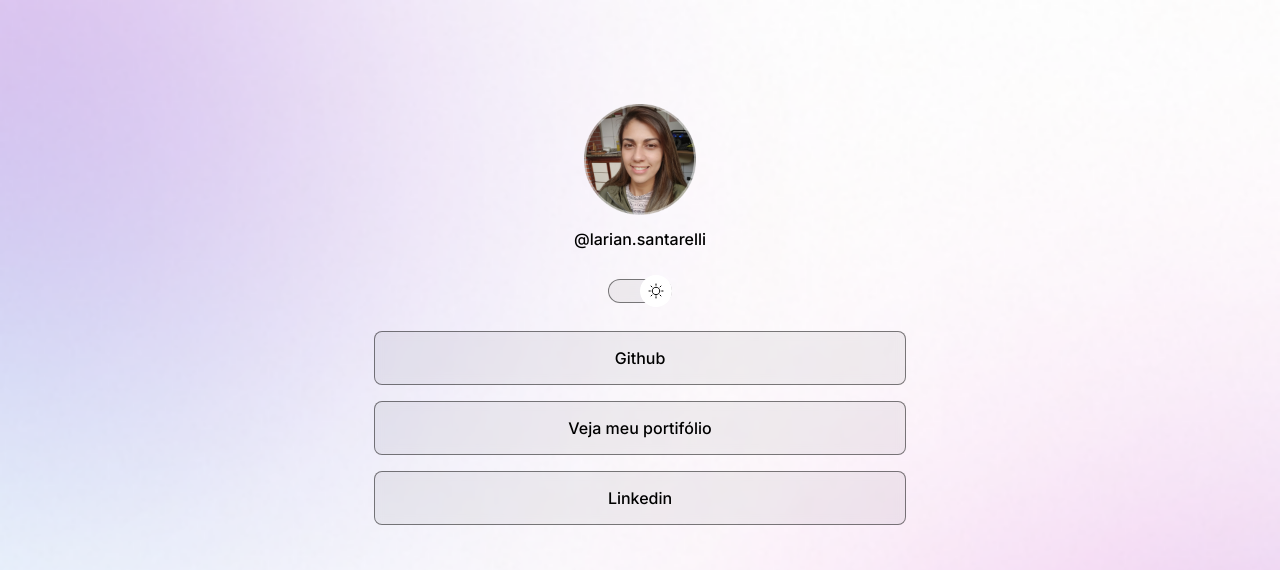
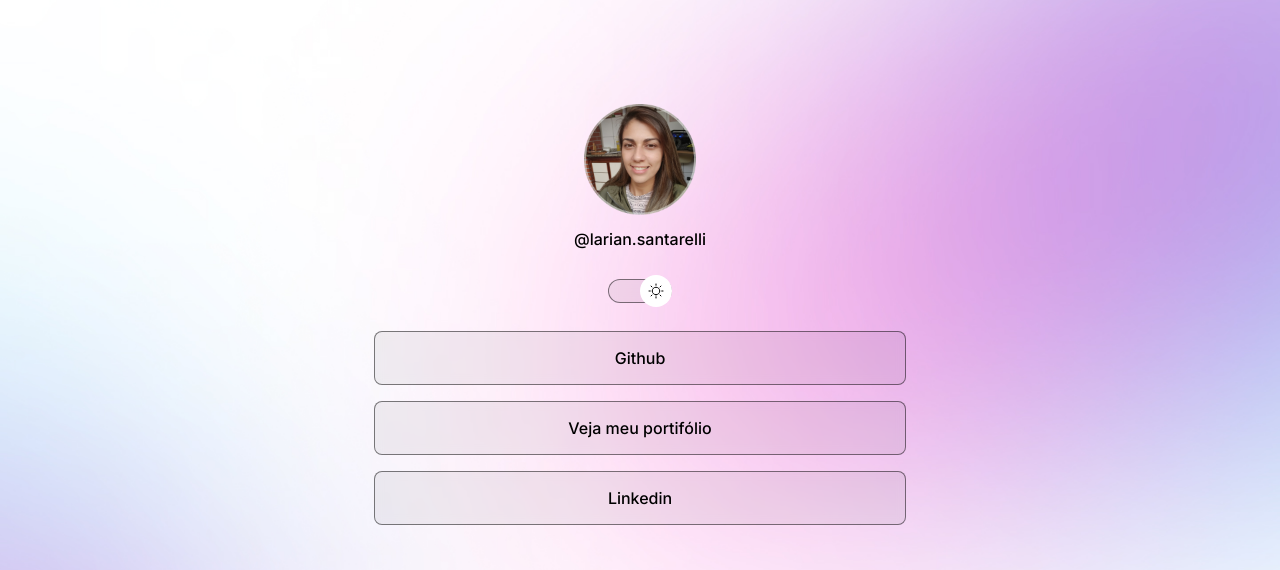
Before and after one commit to Lariansantarelli/projetodiscover, a plain HTML site: page index.html in a window 1280 px wide. Shown: the top 570 px of the page. Drawn offline with nearby package versions, Linux system fonts and the light colour scheme.

Commit message:
change responsividade

```diff
--- a/style.css
+++ b/style.css
@@ -35,7 +35,8 @@ Para não escrever tudo isso, posso fazer da seguinte forma:*/
 }
 
 body{
-background: var(--bg-url) no-repeat top center/cover
+background: var(--bg-url) no-repeat top center/cover;
+height: 100vh;
 }
 body * {
   font-family: 'Inter', sans-serif;
@@ -162,3 +163,15 @@ footer {
   font: 14px;
 
 }
+
+/* media queries */
+
+@media (min-width: 700px) {
+  :root {
+    --bg-url: url(./assets/bg-desktop.jpg);
+  }
+
+  .light {
+    --bg-url: url(./assets/bg-desktop-light.jpg);
+  }
+}
```
